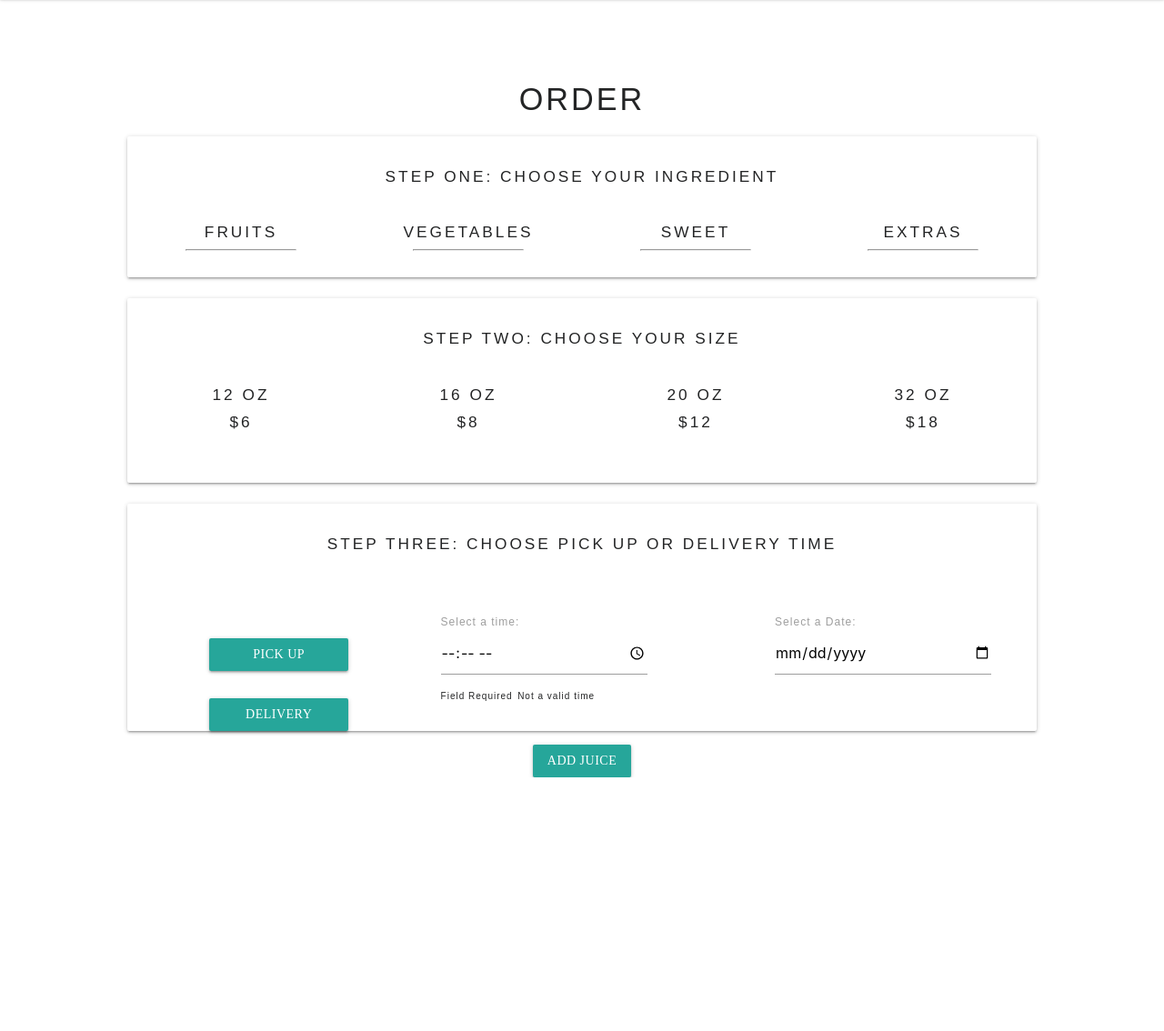
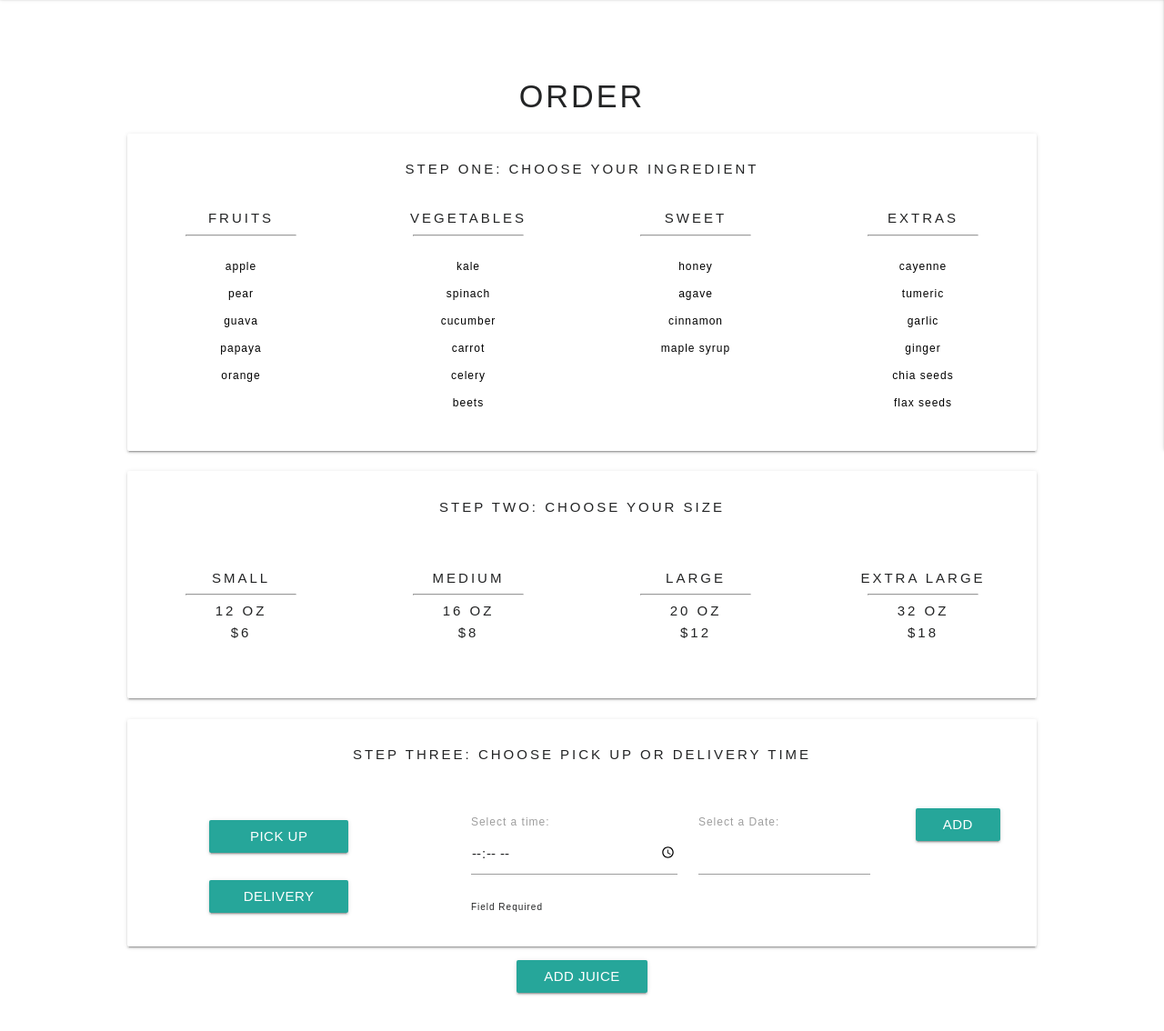
Before and after one commit to yaelamir/juice, a website: page public/index.html at #!/order in a window 1280 px wide. Shown: the part 366-1500 px from the top of the page at 91% size. Before the commit the page ends 1221 px from the top, so only its background shows below. Drawn offline with nearby package versions, Linux system fonts and the light colour scheme; some packages are replaced by stand-ins of ours.

Commit message:
AAU I'd like the option to select the size of juice that I want so that I have a choice.

```diff
--- a/models/order.js
+++ b/models/order.js
@@ -4,6 +4,7 @@ var mongoose = require('mongoose'),
 var orderSchema = new mongoose.Schema({
   deliveryOrPickup: { type: String, required: false },
   completedOrder:  { type: String, required: true },
+  date: { type: String, required: true },
   time: { type: Number, require: true },
   user: [{type: mongoose.Schema.Types.ObjectId, ref: 'User'}],
   juices: [juiceSchema]
--- a/public/css/main.css
+++ b/public/css/main.css
@@ -1,5 +1,9 @@
 * {
   box-sizing: border-box;
+}
+
+a {
+  cursor: pointer;
 }
 
 [ng\:cloak],
@@ -16,26 +20,18 @@ html {
   min-height: 100%;
 }
 
-
 h1, h2, h3, h4, h5, h6 {
-      /*font-family: 'Futura Book,Arial,serif';*/
   word-wrap: break-word;
   -moz-hyphens: auto;
   -webkit-hyphens: auto;
   -o-hyphens: auto;
   -ms-hyphens: auto;
   hyphens: auto;
-      color: #232425;
-      /*font-family: 'Futura Book,Arial,serif';*/
-      /*font-family: 'Proxima N W01 Reg';*/
-      /*font-family: Helvetica Neue,Helvetica,Roboto,Arial,sans-serif;*/
-      /*font-family: Futura Book,Arial,serif;*/
+  color: #232425; /*black*/
   font-family: sans-serif;
   text-transform: uppercase;
   font-weight: 100;
   letter-spacing: 3px;
-      /*text-shadow: 0px 0px 1px #000;*/
-      /*color: white;*/
   z-index: 1000;
 }
 
@@ -48,14 +44,8 @@ body {
   hyphens: auto;
   color: #232425;
   font-family: 'Proxima N W01 Smbd';
-  /*text-transform: uppercase;*/
   font-weight: normal;
-  background-color: #fff;
-
-/*font-family: 'Futura Book,Arial,serif';*/
-/*font-family: 'Proxima N W01 Smbd';*/
-/*font-family: Helvetica Neue,Helvetica,Roboto,Arial,sans-serif;*/
-/*font-family: 'Proxima N W01 Reg';*/
+  background-color: #fff; /*white*/
   font-size: 18px;
   letter-spacing: 1px;
 }
@@ -69,23 +59,17 @@ letter-spacing: 1px;
   background-color: #fff;
 }
 
-a {
-  cursor: pointer;
-}
-
 .wrapper {
   min-height: 100%;
   height: auto !important;
   height: 100%;
-  /*margin: 0 auto -50px;  the bottom margin is the negative value of the footer's height */
 }
 
-.container {
+/*.container {
   margin-right: auto;
   margin-left: auto;
   max-width: 950px;
-}
-
+}*/
 
 main {
   text-align: center;
@@ -95,25 +79,21 @@ header {
   text-transform: uppercase;
 }
 
+form {
+  text-align: left;
+  max-width: 600px;
+  margin: 0 auto;
+}
+
 #juicy-logo {
   padding-left: 15px;
   font-family: sans-serif;
   font-weight: 200;
 }
 
-form {
-  text-align: left;
-  max-width: 600px;
-  margin: 0 auto;
-}
-
 #exampleInputEmail1.red-border {
   border: 2px solid red;
 }
-
-/*.cards-image {
-  height: 175px;
-}*/
 
 .card .thumbnail .card-img {
   min-height: 175px;
@@ -124,7 +104,8 @@ form {
   display: inline-block;
   margin: 30px;
   min-height: 175px;
-  max-width: 800px;
+  font-weight: 100;
+  font-size: 10px;
 }
 
 .lower-panels {
@@ -133,9 +114,7 @@ form {
 }
 
 nav {
-  /*background-color: black;*/
-  /*background-color: #64D1A2;*/
-  background-color: white;
+  background-color: #fff;
 }
 
 ul * {
@@ -160,37 +139,31 @@ p {
   z-index: 1000px;
   /*background-image: url("http://justjuice.org/wp-content/uploads/2014/11/breakfast-juicing.jpg") no-repeat;*/
   /*background-image: url("http://www.healthista.com/wp-content/uploads/2015/01/juice-fast-day-one-slider.jpg");*/
-   /*background-color: transparent;*/
   background-image: url("http://thecultureist.com/wp-content/uploads/2013/06/green-juice.jpg");
-  /*background-repeat: no-repeat;*/
   background-size: 100%;
   color: white;
-  /*width: 1200px;*/
   background-color: #000;
-  /*background-image: url(texture.png), url(banner.png);*/
   background-position: center center;
   background-repeat: no-repeat;
-
 }
 
 .title > h1 {
-  /*font-family: Raleway;*/
   font-weight: 100;
   text-shadow: 0px 0px 2px #000;
   color: white;
   font-family: sans-serif;
-  /*font-weight: bold;*/
-  /*font-family: 'Proxima N W01 Smbd';*/
 }
 
 #juicy {
   z-index: 5000px;
   color: white;
+  width: 100%;
 }
 
 #about-cards {
   min-width: 500px;
   max-width: 1000px;
+
 }
 
 .slogan {
@@ -218,15 +191,18 @@ p {
   font-family: sans-serif;
   font-size: 12px;
   font-weight: 100;
+  line-height: 30px;
 }
 
 #ing-card {
-  width: 1000px;
+  max-width: 1000px;
+  min-width: 1000px;
   display: inline-block;
 }
 
 #size-card {
-  width: 1000px;
+  min-width: 1000px;
+  max-width: 1000px;
   display: inline-block;
   max-height: 250px;
   padding-bottom: 30px;
@@ -246,6 +222,9 @@ span {
   font-size: 10px;
 }
 
+* {
+    font-family: sans-serif;
+}
 /*.forms {
   margin: 20px;
 }*/
@@ -255,7 +234,8 @@ span {
 }*/
 
 #time-selector {
-  margin-top: 30px;
+  display: inline-block;
+  margin-top: 20px;
 }
 
 #step3 {
@@ -281,3 +261,19 @@ ul {
 form, input {
     cursor: pointer;
 }
+
+.button-collapse {
+  color: #232425;
+  padding-right: 0;
+}
+
+nav .button-collapse {
+  float: right;
+  font-family: sans-serif;
+  font-weight: 100;
+  padding-right: 15px;
+}
+
+#add-juice {
+  margin-bottom: 70px;
+}
--- a/public/js/app/layouts/navbar.controller.js
+++ b/public/js/app/layouts/navbar.controller.js
@@ -8,6 +8,12 @@
   NavbarController.$inject = ["$log", "authService", "$state"];
 
   function NavbarController($log, authService, $state) {
+    $('.button-collapse').sideNav({
+         edge: 'right', // Choose the horizontal origin
+         closeOnClick: true // Closes side-nav on <a> clicks, useful for Angular/Meteor
+       }
+     );
+
     var vm = this;
 
     vm.authService = authService;
--- a/public/js/app/order/order.controller.js
+++ b/public/js/app/order/order.controller.js
@@ -20,32 +20,74 @@
 
     vm.data = orderService;
     vm.addIng = addIng;
-    // vm.ingredients = [];
     vm.newJuice = newJuice;
     vm.myStyle = false;
+    vm.addSize = addSize;
+    vm.addDelivery = addDelivery;
+    vm.addPickup = addPickup;
+    vm.addDate = addDate;
+    vm.testData = testData;
 
     var newJuice = {
       ing: [],
       size: "",
       delivery: "",
+      date: new Date(),
       time: "",
-      date: ""
     }
+
 
     function addIng(ing) {
       $log.info("ingredient added to juice");
       // var found = $.inArray(ing, newJuice.ing) > -1;
-      var found = newJuice.ing.indexOf(ing);
+      var found = newJuice.ing.indexOf(ing.name);
       if (found === -1) {
         $log.info("item found: ", found);
-        newJuice.ing.push(ing)
+        newJuice.ing.push(ing.name);
         $log.info("juice: ", newJuice.ing);
+        ing.myStyle = !ing.myStyle
+
       } else {
         newJuice.ing.splice(found, 1);
         $log.info("item removed: ", found);
         $log.info("updated juice: ", newJuice.ing);
+        ing.myStyle = !ing.myStyle
+
       }
     };
 
+    function addSize(sz) {
+      newJuice.size = sz;
+      $log.info("size added to order: ", sz);
+      $log.info(newJuice);
+    };
+
+    function addDelivery() {
+      $log.info(newJuice);
+      newJuice.delivery = "delivery";
+      $log.info(newJuice.delivery);
+      $log.info(newJuice);
+    };
+
+    function addPickup() {
+      $log.info(newJuice);
+      newJuice.delivery = "pick up";
+      $log.info(newJuice.delivery);
+      $log.info(newJuice);
+    };
+
+    function addDate() {
+      $log.info(newJuice.date);
+      $log.info(vm.date)
+      newJuice.date = new Date(vm.date);
+      $log.info(newJuice.date);
+    };
+
+
+    function testData() {
+      $log.info("testing")
+      $log.info(vm.newJuice.date)
+    }
+
   };
 })();
--- a/public/js/app/order/order.html
+++ b/public/js/app/order/order.html
@@ -8,7 +8,7 @@
 </div>
 <h4>ORDER</h4>
 
-<div class="card" id="ing-card" >
+<div class="card" id="ing-card">
   <div class="card-content">
     <h6>step one: choose your ingredient</h6>
   </div>
@@ -16,98 +16,98 @@
     <div class="col s3 m3 l3">
       <h6>fruits</h6>
       <hr>
-      <div ng-model="newJuice" ng-repeat="ingredient in vm.data.ingredients | filter: {type: 'fruit'}">
-        <ul class="fruit" ng-model="vm.data.ingredients[$index].myStyle" ng-click="ingredient.myStyle = !ingredient.myStyle">
-          <li ng-class="{'myStyle': ingredient.myStyle}" ng-click="vm.addIng(ingredient.name); ">{{ ingredient.name }}</li>
+        <ul>
+          <li ng-model="newJuice" ng-repeat="ingredient in vm.data.ingredients | filter: {type: 'fruit'}" class="fruit hoverable" ng-class="{'myStyle': ingredient.myStyle}" ng-click="vm.addIng(ingredient);">{{ ingredient.name }}</li>
         </ul>
-      </div>
     </div>
     <div  class="col s3 m3 l3">
       <h6>vegetables</h6>
       <hr>
-      <div ng-model="newJuice" ng-repeat="ingredient in vm.data.ingredients | filter: {type: 'vegetable'}">
-        <ul class="fruit" ng-model="vm.data.ingredients[$index].myStyle" ng-click="ingredient.myStyle = !ingredient.myStyle">
-          <li ng-class="{'myStyle': ingredient.myStyle}" ng-click="vm.addIng(ingredient.name); ">{{ ingredient.name }}</li>
+        <ul>
+          <li ng-model="newJuice" ng-repeat="ingredient in vm.data.ingredients | filter: {type: 'vegetable'}" class="fruit hoverable" ng-class="{'myStyle': ingredient.myStyle}"  ng-click="vm.addIng(ingredient);">{{ ingredient.name }}</li>
         </ul>
-      </div>
     </div>
     <div class="col s3 m3 l3">
       <h6>sweet</h6>
       <hr>
-      <div ng-repeat="ingredient in vm.data.ingredients | filter: {type: 'sweet'}">
-        <ul class="fruit" ng-model="vm.data.ingredients[$index].myStyle" ng-click="ingredient.myStyle = !ingredient.myStyle">
-          <li ng-class="{'myStyle': ingredient.myStyle}" ng-click="vm.addIng(ingredient.name); ">{{ ingredient.name }}</li>
+        <ul>
+          <li ng-model="newJuice" ng-repeat="ingredient in vm.data.ingredients | filter: {type: 'sweet'}" class="fruit hoverable" ng-class="{'myStyle': ingredient.myStyle}"  ng-click="vm.addIng(ingredient);">{{ ingredient.name }}</li>
         </ul>
-      </div>
     </div>
      <div class="col s3 m3 l3">
       <h6>extras</h6>
       <hr>
-      <div ng-repeat="ingredient in vm.data.ingredients | filter: {type: 'extras'}">
-        <ul class="fruit" ng-model="vm.data.ingredients[$index].myStyle" ng-click="ingredient.myStyle = !ingredient.myStyle">
-          <li ng-class="{'myStyle': ingredient.myStyle}" ng-click="vm.addIng(ingredient.name); ">{{ ingredient.name }}</li>
+        <ul>
+          <li ng-model="newJuice" ng-repeat="ingredient in vm.data.ingredients | filter: {type: 'extras'}" class="fruit hoverable" ng-class="{'myStyle': ingredient.myStyle}" ng-click="vm.addIng(ingredient);">{{ ingredient.name }}</li>
         </ul>
-      </div>
+    </div>
+  </div>
+</div>
+<!--  ng-model="vm.data.size[$index].myStyle" ng-class="{'myStyle': size.myStyle}"ng-click="size.myStyle = !size.myStyle"-->
+<div class="card" id="size-card">
+  <div class="card-content">
+    <h6>step two: choose your size</h6>
+  </div>
+  <div class="row" ng-model="newJuice">
+    <div ng-click="vm.addSize(size.type);" id="juice-sizes" ng-repeat="size in vm.data.juice | filter: {type: 'small'}" class="card-content hoverable col s3 m3 l3">
+      <h6 ng-model="vm.data.size[$index].myStyle" ng-class="{'myStyle': size.myStyle}">{{size.type}}</h6>
+      <hr>
+      <h6>{{size.size}}</h6>
+      <h6>{{size.price}}</h6>
+    </div>
+    <div ng-click="vm.addSize(size.type);" id="juice-sizes" ng-repeat="size in vm.data.juice | filter: {type: 'medium'}" class="card-content hoverable col s3 m3 l3">
+      <h6>{{size.type}}</h6>
+      <hr>
+      <h6>{{size.size}}</h6>
+      <h6>{{size.price}}</h6>
+    </div>
+    <div ng-click="vm.addSize(size.type);" id="juice-sizes" ng-repeat="size in vm.data.juice | filter: {type: 'large'}" class="card-content hoverable col s3 m3 l3">
+      <h6>{{size.type}}</h6>
+      <hr>
+      <h6>{{size.size}}</h6>
+      <h6>{{size.price}}</h6>
+    </div>
+    <div ng-click="vm.addSize(size.type);" id="juice-sizes" ng-repeat="size in vm.data.juice | filter: {type: 'extraLarge'}" class="card-content hoverable col s3 m3 l3">
+      <h6>{{size.type}}</h6>
+      <hr>
+      <h6>{{size.size}}</h6>
+      <h6>{{size.price}}</h6>
     </div>
   </div>
 </div>
 
 <div class="card" id="size-card">
   <div class="card-content">
-    <h6>step two: choose your size</h6>
-  </div>
-  <div class="row">
-    <div class="col s3 m3 l3">
-      <h6>12 oz</h6>
-      <h6>$6</h6>
-    </div>
-    <div class="col s3 m3 l3">
-      <h6>16 oz</h6>
-      <h6>$8</h6>
-    </div>
-    <div class="col s3 m3 l3">
-      <h6>20 oz</h6>
-      <h6>$12</h6>
-    </div>
-    <div class="col s3 m3 l3">
-      <h6>32 oz</h6>
-      <h6>$18</h6>
-    </div>
-  </div>
-</div>
-<div class="card" id="size-card">
-  <div class="card-content">
     <h6>step three: choose pick up or delivery time</h6>
   </div>
   <div class="row" id="step3">
     <div class="col s4 m4 l4">
-      <ul>
-        <li><a class="waves-effect waves-light btn delivery-buttons">Pick Up</a></li>
-        <li><a class="waves-effect waves-light btn delivery-buttons">Delivery</a></li>
+      <ul ng-model="newJuice">
+        <li ng-click="vm.addPickup();"><a class="waves-effect waves-light btn delivery-buttons">Pick Up</a></li>
+        <li ng-click="vm.addDelivery();"><a class="waves-effect waves-light btn delivery-buttons">Delivery</a></li>
       </ul>
     </div>
     <div id="time-selector">
-      <form name="myForm">
+      <form ng-submit="vm.testData();" name="myForm">
         <div class="col s5 m5 l5">
           <label for="exampleInput">Select a time:</label>
-          <input type="time" id="exampleInput" name="input" ng-model="vm.timeSelect" placeholder="HH:mm:ss" min="08:00:00" max="17:00:00" required />
+          <input type="time" id="exampleInput" name="input" ng-model="vm.newJuice.timeSelect" placeholder="HH:mm:ss" min="08:00:00" max="17:00:00" required />
           <div role="alert">
             <span class="error" ng-show="myForm.input.$error.required">Field Required</span>
             <span class="error" ng-show="myForm.input.$error.time">Not a valid time</span>
           </div>
         </div>
+        <div class="col s5 m5 l5" id="date">
+          <div name="dateForm" class="right">
+            <label for="datepicker">Select a Date:</label>
+            <input type="date" class="datepicker" ng-model="vm.date">
+          </div>
+        </div>
+        <button class="waves-effect waves-light btn" type="submit">Add</button>
       </form>
-        <div class="col s5 m5 l5" id="date">
-        <form name="myForm" class="right">
-          <label for="datepicker">Select a Date:</label>
-          <input type="date" class="datepicker">
-        </form>
-      </div>
     </div>
   </div>
 </div>
-    <div class="col s3 m3 l3">
-    </div>
-  </div>
+<div class="col s3 m3 l3">
+  <a id="add-juice" class="waves-effect waves-light btn">Add Juice</a>
 </div>
-<a class="waves-effect waves-light btn">Add Juice</a>
--- a/public/js/app/order/order.service.js
+++ b/public/js/app/order/order.service.js
@@ -529,6 +529,24 @@
             { "Vitamin K":   0.4 }
           ]
         }
+      ],
+      juice: [
+        { type: "small",
+          size: "12 oz",
+          price: "$6"
+        },
+        { type: "medium",
+          size: "16 oz",
+          price: "$8"
+        },
+        { type: "large",
+          size: "20 oz",
+          price: "$12"
+        },
+        { type: "extra large",
+          size: "32 oz",
+          price: "$18"
+        }
       ]
     }
   };
```
Also changed, not shown: public/index.html (+9 -0 lines). Lines whose indentation alone changed are shown as unchanged.
